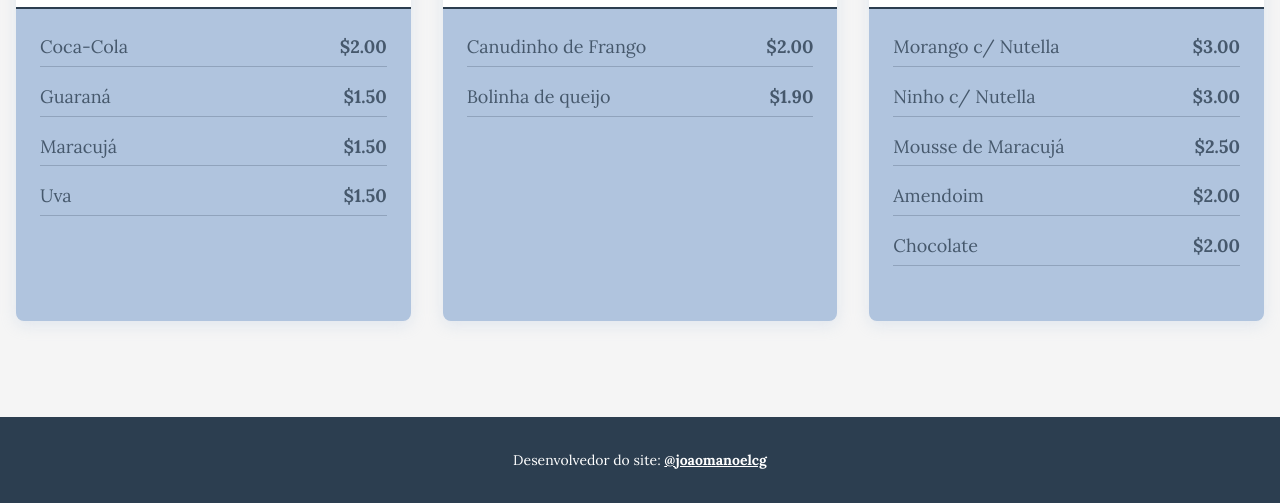
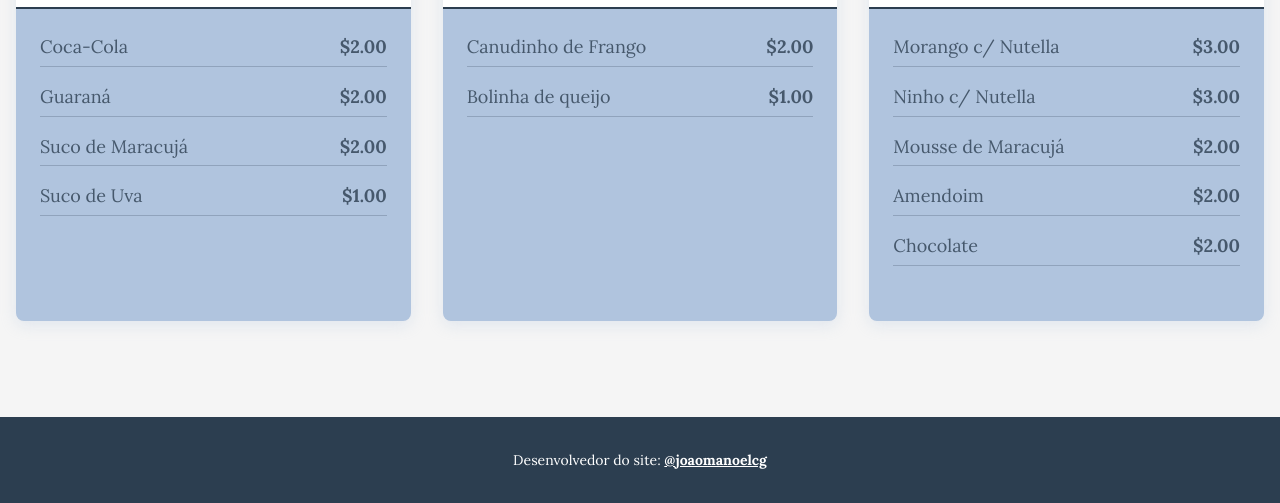
Before and after one commit to joaogarcezsc/deliciaemdobro.io, a plain HTML site: page index.html in a window 1280 px wide. Shown: the part 357-860 px from the top of the page. Drawn offline with nearby package versions, Linux system fonts and the light colour scheme; a web font is replaced by a local one.

Commit message:
correcao de precos

```diff
--- a/index.html
+++ b/index.html
@@ -336,21 +336,21 @@
                     <div class="menu-item">
                         <div class="item-content">
                             <span class="item-name">Guaraná</span>
-                            <span class="item-price">$1.50</span>
+                            <span class="item-price">$2.00</span>
                         </div>
                         <div class="item-divider"></div>
                     </div>
                     <div class="menu-item">
                         <div class="item-content">
-                            <span class="item-name">Maracujá</span>
-                            <span class="item-price">$1.50</span>
+                            <span class="item-name">Suco de Maracujá</span>
+                            <span class="item-price">$2.00</span>
                         </div>
                         <div class="item-divider"></div>
                     </div>
                     <div class="menu-item">
                         <div class="item-content">
-                            <span class="item-name">Uva</span>
-                            <span class="item-price">$1.50</span>
+                            <span class="item-name">Suco de Uva</span>
+                            <span class="item-price">$1.00</span>
                         </div>
                         <div class="item-divider"></div>
                     </div>
@@ -373,7 +373,7 @@
                     <div class="menu-item">
                         <div class="item-content">
                             <span class="item-name">Bolinha de queijo</span>
-                            <span class="item-price">$1.90</span>
+                            <span class="item-price">$1.00</span>
                         </div>
                         <div class="item-divider"></div>
                     </div>
@@ -403,7 +403,7 @@
                     <div class="menu-item">
                         <div class="item-content">
                             <span class="item-name">Mousse de Maracujá</span>
-                            <span class="item-price">$2.50</span>
+                            <span class="item-price">$2.00</span>
                         </div>
                         <div class="item-divider"></div>
                     </div>
```
